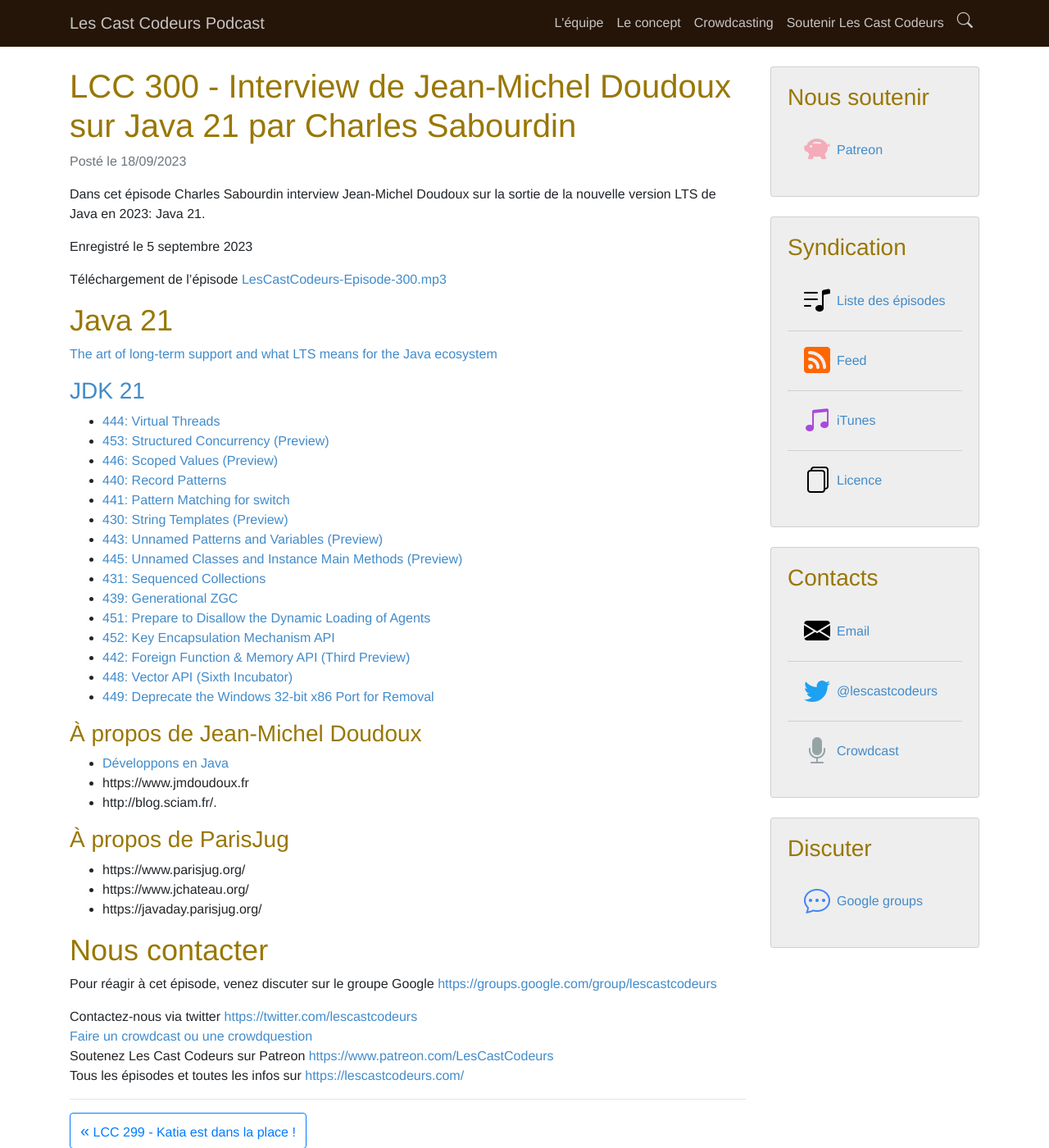
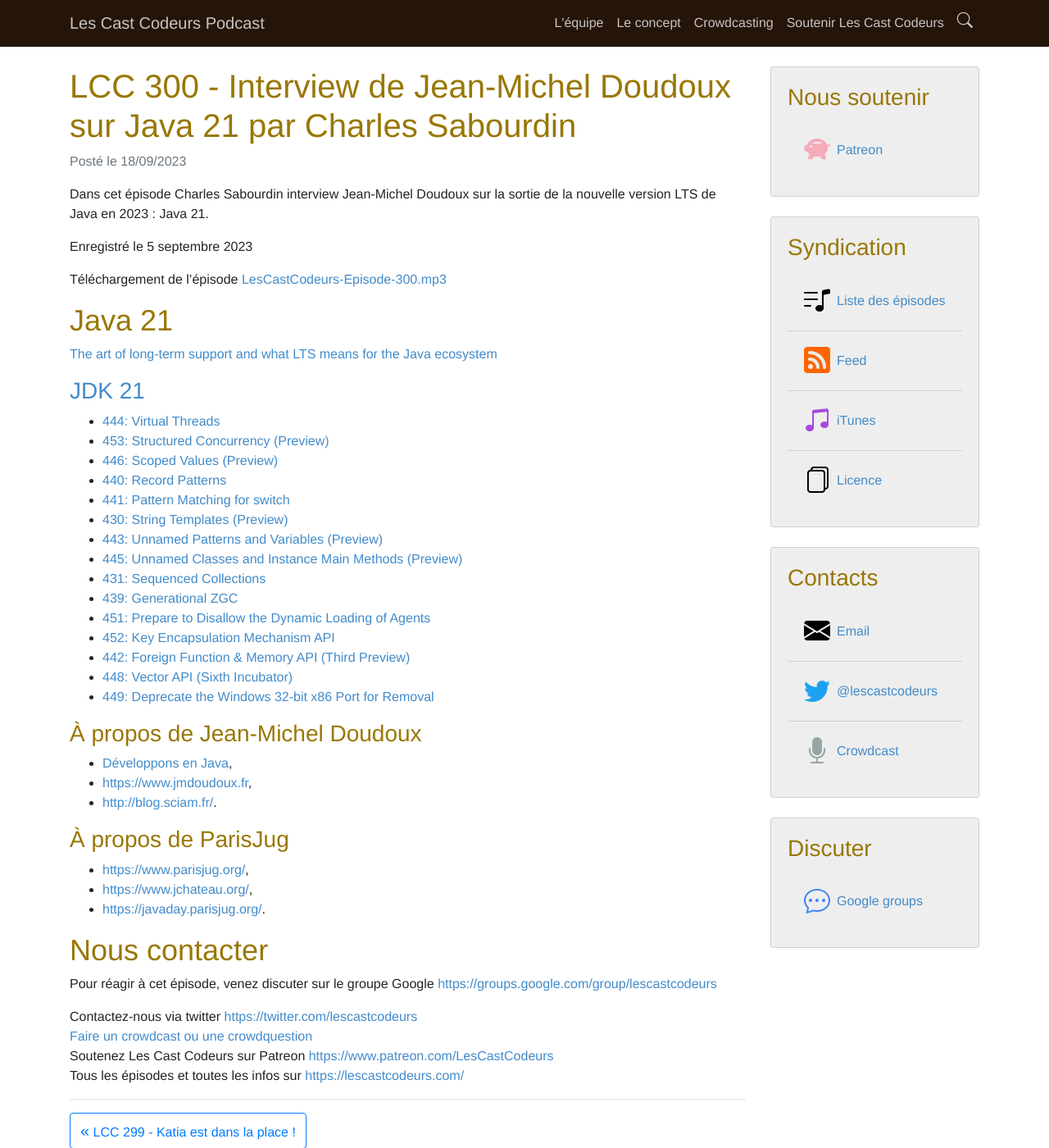
Before and after one commit to lescastcodeurs/lescastcodeurs.com, a Jekyll site: the page built from _posts/2023-09-18-lcc-300-interview-de-jean-michel-doudoux-sur-java-21-par-charles-sabourdin.md, in a window 1280 px wide and 1400 px high. Shown: the whole window at 82% size. Built offline with Jekyll 4.4.1, drawn with Linux system fonts in a browser that asks for light colours; part of the change alters nothing that is shown.

```diff
--- a/_posts/2023-09-18-lcc-300-interview-de-jean-michel-doudoux-sur-java-21-par-charles-sabourdin.md
+++ b/_posts/2023-09-18-lcc-300-interview-de-jean-michel-doudoux-sur-java-21-par-charles-sabourdin.md
@@ -8,7 +8,7 @@ mp3_length: 62178600
 tweet: Interview de @jmdoudoux sur Java 21 par @kanedafromparis
 # tweet size: 91-93 -> 99-101 #######################################################################
 ---
-Dans cet épisode Charles Sabourdin interview Jean-Michel Doudoux sur la sortie de la nouvelle version LTS de Java en 2023: Java 21.
+Dans cet épisode Charles Sabourdin interview Jean-Michel Doudoux sur la sortie de la nouvelle version LTS de Java en 2023 : Java 21.
 
 Enregistré le 5 septembre 2023
 
@@ -38,15 +38,15 @@ Téléchargement de l’épisode [LesCastCodeurs-Episode-300.mp3](https://traffi
 
 ### À propos de Jean-Michel Doudoux
 
-* [Développons en Java](https://www.jmdoudoux.fr/java/dej/titre.htm)
-* https://www.jmdoudoux.fr
-* http://blog.sciam.fr/.
+* [Développons en Java](https://www.jmdoudoux.fr/java/dej/titre.htm),
+* [https://www.jmdoudoux.fr](https://www.jmdoudoux.fr),
+* [http://blog.sciam.fr/](http://blog.sciam.fr/).
 
 ### À propos de ParisJug
 
-* https://www.parisjug.org/
-* https://www.jchateau.org/
-* https://javaday.parisjug.org/
+* [https://www.parisjug.org/](https://www.parisjug.org/),
+* [https://www.jchateau.org/](https://www.jchateau.org/),
+* [https://javaday.parisjug.org/](https://javaday.parisjug.org/).
 
 ## Nous contacter
 
```
